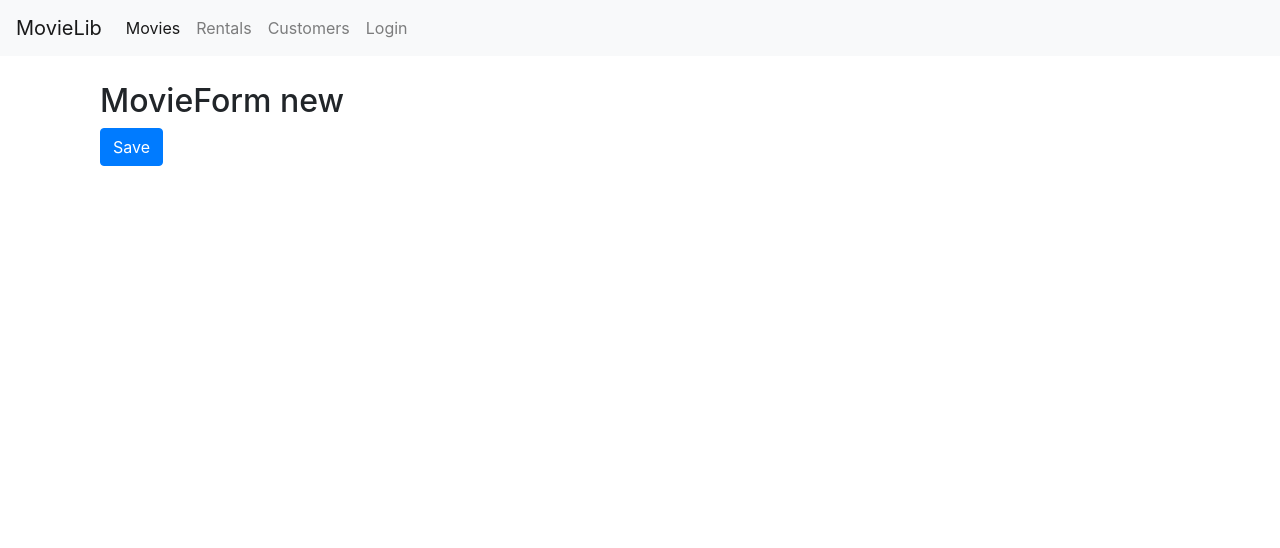
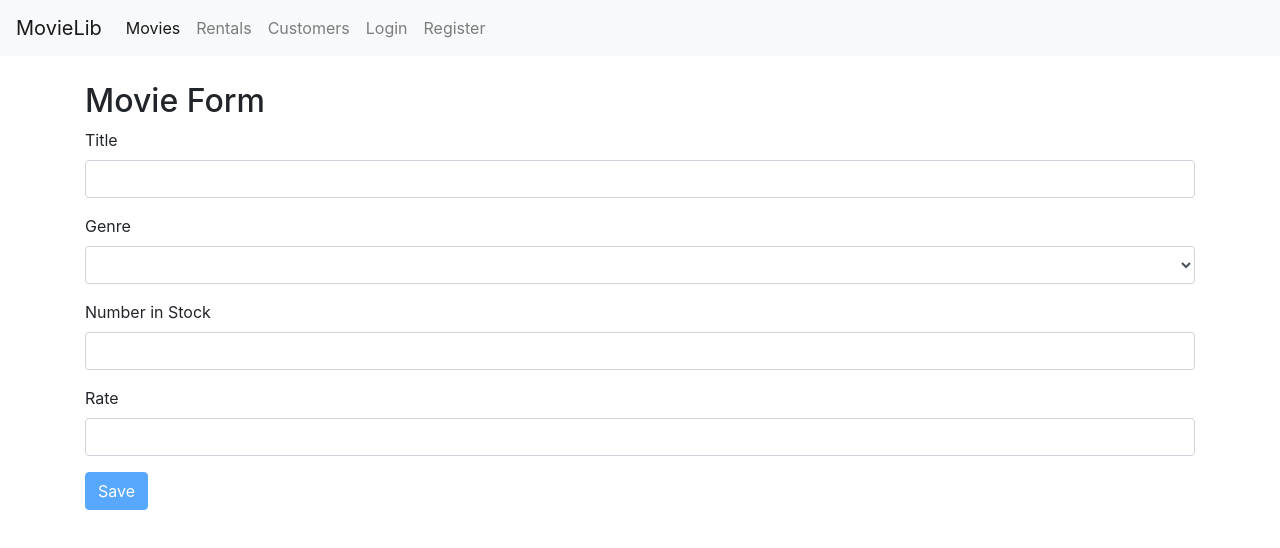
Before and after one commit to kineticlion/movielib, a React (Create React App) app: page /movies/new in a window 1280 px wide. Shown: the top 548 px of the page. Built offline with nearby package versions, Linux system fonts and the light colour scheme.

Commit message:
Updated movie form component & added select,form components

```diff
--- a/src/App.js
+++ b/src/App.js
@@ -8,6 +8,7 @@
 import MovieForm from './components/movieform';
 import LoginForm from './components/loginform';
 import './App.css';
+import RegisterForm from './components/registerform';
 
 function App() {
   return (
@@ -15,6 +16,7 @@
       <Navbar />
       <main className="container">
         <Switch>
+          <Route path="/register" component={RegisterForm} />
           <Route path="/login" component={LoginForm} />
           <Route path="/customers" component={Customers} />
           <Route path="/movies/:id" component={MovieForm} />
--- a/src/components/common/form.jsx
+++ b/src/components/common/form.jsx
@@ -1,6 +1,7 @@
 import React, { Component } from 'react';
 import Joi from 'joi-browser';
 import Input from './input';
+import Select from './select';
 
 class Form extends Component {
   state = {
@@ -66,6 +67,20 @@
       />
     );
   }
+
+  renderSelect(name, label, options) {
+    const { data, errors } = this.state;
+    return (
+      <Select
+        name={name}
+        value={data[name]}
+        label={label}
+        options={options}
+        onChange={this.handleChange}
+        error={errors[name]}
+      />
+    );
+  }
 }
 
 export default Form;
--- /dev/null
+++ b/src/components/common/select.jsx
@@ -0,0 +1,20 @@
+import React from 'react';
+
+const Select = ({ name, label, options, error, ...rest }) => {
+  return (
+    <div className="form-group">
+      <label htmlFor={name}>{label}</label>
+      <select id={name} name={name} {...rest} className="form-control">
+        <option value="" />
+        {options.map((option) => (
+          <option key={option._id} value={option._id}>
+            {option.name}
+          </option>
+        ))}
+      </select>
+      {error && <div className="alert alert-danger">{error}</div>}
+    </div>
+  );
+};
+
+export default Select;
--- a/src/components/movieform.jsx
+++ b/src/components/movieform.jsx
@@ -1,17 +1,89 @@
 import React from 'react';
+import Form from './common/form';
+import Joi from 'joi-browser';
+import { getGenres } from '../services/fakeGenreService';
+import { getMovie, saveMovie } from '../services/fakeMovieService';
+class MovieForm extends Form {
+  state = {
+    data: { title: '', genreId: '', numberInStock: '', dailyRentalRate: '' },
+    genres: [],
+    errors: {},
+  };
 
-const MovieForm = ({ match, history }) => {
-  return (
-    <div className="container">
-      <h2>MovieForm {match.params.id}</h2>
-      <button
-        className="btn btn-primary"
-        onClick={() => history.push('/movies')}
-      >
-        Save
-      </button>
-    </div>
-  );
-};
+  schema = {
+    _id: Joi.string(),
+    title: Joi.string().required().label('Title'),
+    genreId: Joi.string().required().label('Genre'),
+    numberInStock: Joi.number()
+      .required()
+      .min(0)
+      .max(100)
+      .label('Number in Stock'),
+    dailyRentalRate: Joi.number()
+      .required()
+      .min(0)
+      .max(10)
+      .label('Daily Rental Rate'),
+  };
+
+  componentDidMount() {
+    const genres = getGenres();
+    this.setState({ genres });
+
+    const movieId = this.props.match.params.id;
+    if (movieId === 'new') return;
+
+    const movie = getMovie(movieId);
+    if (!movie) return this.props.history.replace('/not-found');
+
+    this.setState({ data: this.mapToViewModel(movie) });
+  }
+
+  doSubmit = () => {
+    saveMovie(this.state.data);
+
+    this.props.history.push('/movies');
+  };
+
+  mapToViewModel = (movie) => {
+    return {
+      _id: movie._id,
+      title: movie.title,
+      genreId: movie.genre._id,
+      numberInStock: movie.numberInStock,
+      dailyRentalRate: movie.dailyRentalRate,
+    };
+  };
+
+  render() {
+    return (
+      <div>
+        <h2>Movie Form</h2>
+        <form onSubmit={this.handleSubmit}>
+          {this.renderInput('title', 'Title')}
+          {this.renderSelect('genreId', 'Genre', this.state.genres)}
+          {this.renderInput('numberInStock', 'Number in Stock')}
+          {this.renderInput('dailyRentalRate', 'Rate', 'number')}
+          {this.renderButton('Save')}
+        </form>
+      </div>
+    );
+  }
+}
 
 export default MovieForm;
+
+// const MovieForm = ({ match, history }) => {
+//   return (
+//     <div className="container">
+//       <h2>MovieForm {match.params.id}</h2>
+//       <form></form>
+//       {/* <button
+//         className="btn btn-primary"
+//         onClick={() => history.push('/movies')}
+//       >
+//         Save
+//       </button> */}
+//     </div>
+//   );
+// };
--- a/src/components/movies.jsx
+++ b/src/components/movies.jsx
@@ -5,6 +5,7 @@
 import { paginate } from '../utils/paginate';
 import ListGroup from './common/listgroup';
 import MoviesTable from './moviesTable';
+import { Link } from 'react-router-dom';
 import _ from 'lodash';
 
 class Movies extends Component {
@@ -95,6 +96,13 @@
             />
           </div>
           <div className="col">
+            <Link
+              to="/movies/new"
+              className="btn btn-primary"
+              style={{ marginBottom: 20 }}
+            >
+              New Movie
+            </Link>
             <p>There are {totalCount} movies in the database.</p>
             <MoviesTable
               sortColumn={sortColumn}
--- a/src/components/navbar.jsx
+++ b/src/components/navbar.jsx
@@ -20,6 +20,9 @@
         <NavLink to="/login" className="nav-item nav-link">
           Login
         </NavLink>
+        <NavLink to="/register" className="nav-item nav-link">
+          Register
+        </NavLink>
       </div>
     </nav>
   );
--- /dev/null
+++ b/src/components/registerform.jsx
@@ -0,0 +1,41 @@
+import React from 'react';
+import Form from './common/form';
+import Joi from 'joi-browser';
+
+class RegisterForm extends Form {
+  state = {
+    data: {
+      username: '',
+      password: '',
+      name: '',
+    },
+    errors: {},
+  };
+
+  schema = {
+    username: Joi.string().required().email().label('Username'),
+    password: Joi.string().required().min(5).label('Password'),
+    name: Joi.string().required().label('Name'),
+  };
+
+  doSubmit = () => {
+    //call the server
+    console.log('Submitted');
+  };
+
+  render() {
+    return (
+      <div>
+        <h2>Register</h2>
+        <form onSubmit={this.handleSubmit}>
+          {this.renderInput('username', 'Username')}
+          {this.renderInput('password', 'Password', 'password')}
+          {this.renderInput('name', 'Name')}
+          {this.renderButton('Register')}
+        </form>
+      </div>
+    );
+  }
+}
+
+export default RegisterForm;
```
